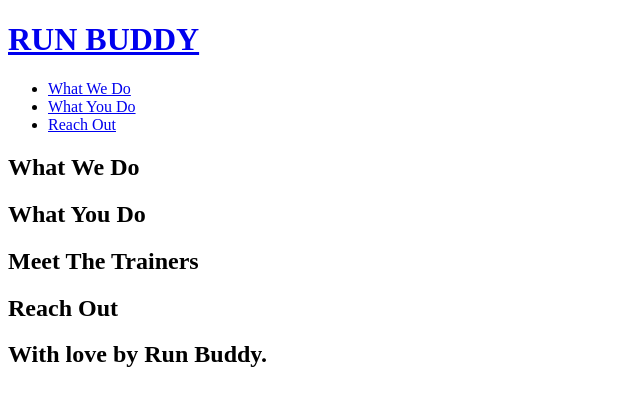
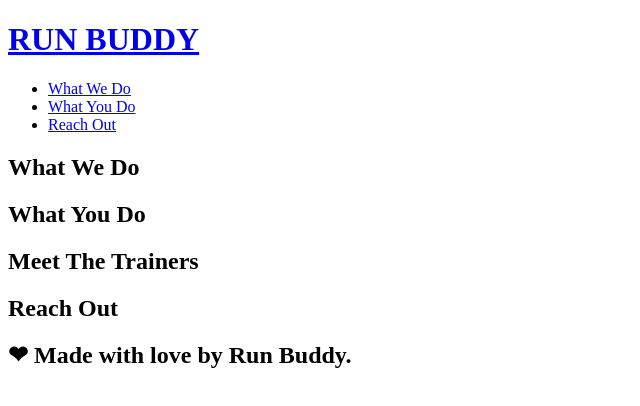
Before and after one commit to RotichD/run-buddy, a plain HTML site: page index.html in a window 1280 px wide. Shown: the whole page, without its empty margins (0-640 px from the left). Drawn offline with Linux system fonts and the light colour scheme.

Commit message:
Heart Emoji

```diff
--- a/index.html
+++ b/index.html
@@ -54,7 +54,7 @@
 
         <!--footer-->
         <footer>
-            <h2>With love by Run Buddy.</h2>
+            <h2>❤ Made with love by Run Buddy.</h2>
         </footer>
     </body>
 </html>
```
